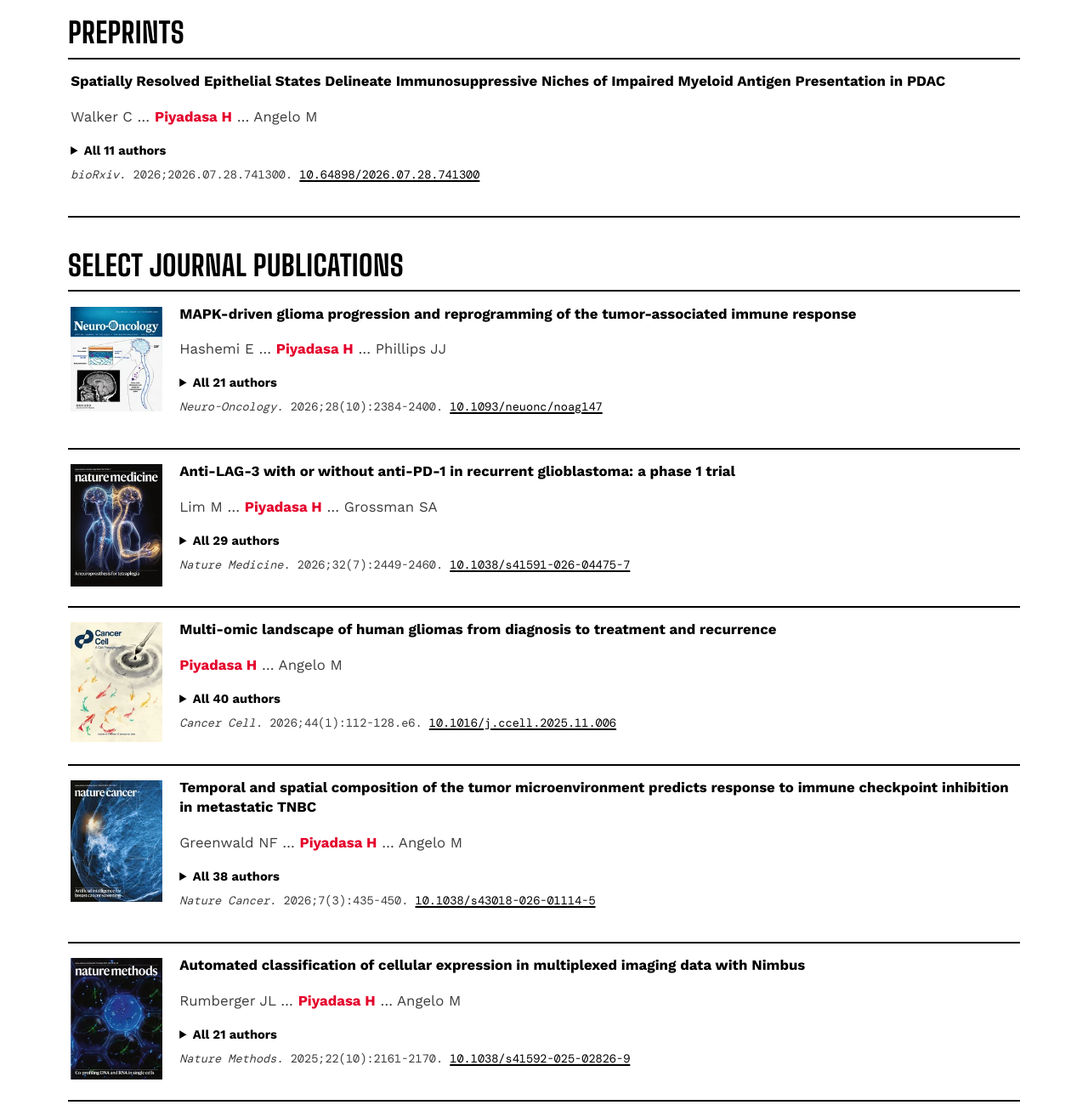
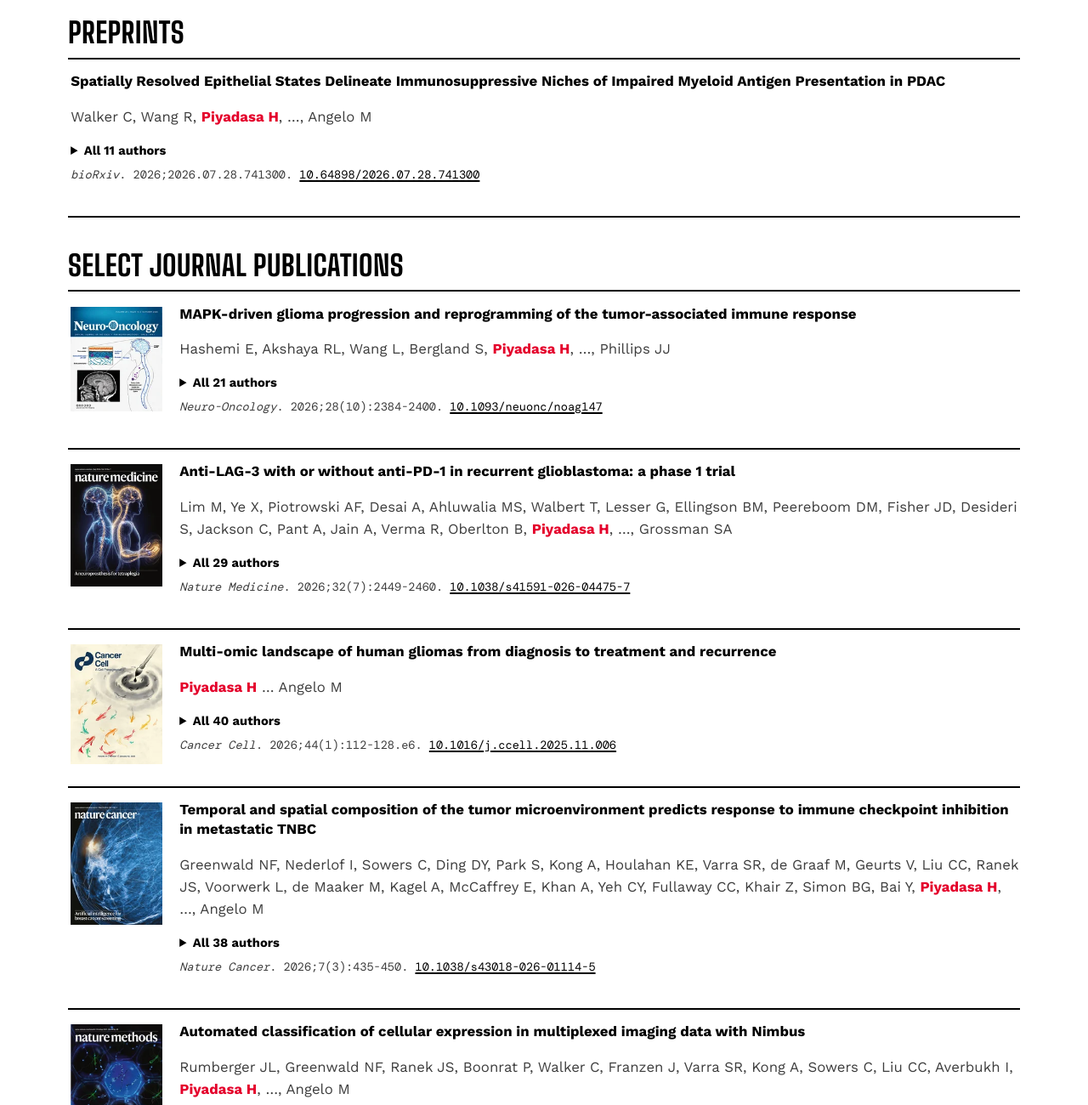
Before and after one commit to Hadeesha/Hadeesha.github.io, a plain HTML site: page publications/index.html in a window 1280 px wide. Shown: the part 380-1680 px from the top of the page at 85% size. Drawn offline with Linux system fonts and the light colour scheme.

Commit message:
Show every author through Piyadasa on the publications page.
For papers where he is not first author, list the names up to and including him, then the last author. First-author papers stay as they were.

Co-authored-by: Hadeesha <Hadeesha@users.noreply.github.com>

```diff
--- a/publications/index.html
+++ b/publications/index.html
@@ -56,7 +56,7 @@
         <ol class="cite-list">
         <li class="citation citation-preprint">
           <p class="cite-title">Spatially Resolved Epithelial States Delineate Immunosuppressive Niches of Impaired Myeloid Antigen Presentation in PDAC</p>
-          <p class="cite-authors">Walker C … <span class="author-self">Piyadasa H</span> … Angelo M</p>
+          <p class="cite-authors">Walker C, Wang R, <span class="author-self">Piyadasa H</span>, …, Angelo M</p>
           <details>
             <summary>All 11 authors</summary>
             <p class="cite-full">Walker C, Wang R, <span class="author-self">Piyadasa H</span>, Benard B, Pelz C, Eng J, Hawthorne K, Sears R, Gentles AJ, Risom T, Angelo M</p>
@@ -73,7 +73,7 @@
           </div>
           <div class="cite-body">
             <p class="cite-title">MAPK-driven glioma progression and reprogramming of the tumor-associated immune response</p>
-            <p class="cite-authors">Hashemi E … <span class="author-self">Piyadasa H</span> … Phillips JJ</p>
+            <p class="cite-authors">Hashemi E, Akshaya RL, Wang L, Bergland S, <span class="author-self">Piyadasa H</span>, …, Phillips JJ</p>
             <details>
               <summary>All 21 authors</summary>
               <p class="cite-full">Hashemi E, Akshaya RL, Wang L, Bergland S, <span class="author-self">Piyadasa H</span>, Ranek JS, Voong V, Kshirsagar A, Shai A, Oberlton B, Kumar A, Berger MS, Chang EF, Oldham MC, Prins RM, Bendall SC, Angelo M, Hervey-Jumper SL, Okada H, Diaz A, Phillips JJ</p>
@@ -88,7 +88,7 @@
           </div>
           <div class="cite-body">
             <p class="cite-title">Anti-LAG-3 with or without anti-PD-1 in recurrent glioblastoma: a phase 1 trial</p>
-            <p class="cite-authors">Lim M … <span class="author-self">Piyadasa H</span> … Grossman SA</p>
+            <p class="cite-authors">Lim M, Ye X, Piotrowski AF, Desai A, Ahluwalia MS, Walbert T, Lesser G, Ellingson BM, Peereboom DM, Fisher JD, Desideri S, Jackson C, Pant A, Jain A, Verma R, Oberlton B, <span class="author-self">Piyadasa H</span>, …, Grossman SA</p>
             <details>
               <summary>All 29 authors</summary>
               <p class="cite-full">Lim M, Ye X, Piotrowski AF, Desai A, Ahluwalia MS, Walbert T, Lesser G, Ellingson BM, Peereboom DM, Fisher JD, Desideri S, Jackson C, Pant A, Jain A, Verma R, Oberlton B, <span class="author-self">Piyadasa H</span>, Bettegowda C, Engle L, Taube J, Bendall SC, Choi J, Drappatz J, Lieberman FS, Kleinberg LR, Pardoll DM, Nabors LB, Wen PY, Grossman SA</p>
@@ -118,7 +118,7 @@
           </div>
           <div class="cite-body">
             <p class="cite-title">Temporal and spatial composition of the tumor microenvironment predicts response to immune checkpoint inhibition in metastatic TNBC</p>
-            <p class="cite-authors">Greenwald NF … <span class="author-self">Piyadasa H</span> … Angelo M</p>
+            <p class="cite-authors">Greenwald NF, Nederlof I, Sowers C, Ding DY, Park S, Kong A, Houlahan KE, Varra SR, de Graaf M, Geurts V, Liu CC, Ranek JS, Voorwerk L, de Maaker M, Kagel A, McCaffrey E, Khan A, Yeh CY, Fullaway CC, Khair Z, Simon BG, Bai Y, <span class="author-self">Piyadasa H</span>, …, Angelo M</p>
             <details>
               <summary>All 38 authors</summary>
               <p class="cite-full">Greenwald NF, Nederlof I, Sowers C, Ding DY, Park S, Kong A, Houlahan KE, Varra SR, de Graaf M, Geurts V, Liu CC, Ranek JS, Voorwerk L, de Maaker M, Kagel A, McCaffrey E, Khan A, Yeh CY, Fullaway CC, Khair Z, Simon BG, Bai Y, <span class="author-self">Piyadasa H</span>, Risom T, Delmastro A, Hartmann FJ, Mangiante L, Sotomayor-Vivas C, Bendall SC, Schumacher TN, Ma Z, Bosse M, van de Vijver MJ, Tibshirani R, Horlings HM, Curtis C, Kok M, Angelo M</p>
@@ -133,7 +133,7 @@
           </div>
           <div class="cite-body">
             <p class="cite-title">Automated classification of cellular expression in multiplexed imaging data with Nimbus</p>
-            <p class="cite-authors">Rumberger JL … <span class="author-self">Piyadasa H</span> … Angelo M</p>
+            <p class="cite-authors">Rumberger JL, Greenwald NF, Ranek JS, Boonrat P, Walker C, Franzen J, Varra SR, Kong A, Sowers C, Liu CC, Averbukh I, <span class="author-self">Piyadasa H</span>, …, Angelo M</p>
             <details>
               <summary>All 21 authors</summary>
               <p class="cite-full">Rumberger JL, Greenwald NF, Ranek JS, Boonrat P, Walker C, Franzen J, Varra SR, Kong A, Sowers C, Liu CC, Averbukh I, <span class="author-self">Piyadasa H</span>, Vanguri R, Nederlof I, Wang XJ, Van Valen D, Kok M, Bendall SC, Hollmann TJ, Kainmueller D, Angelo M</p>
@@ -174,7 +174,7 @@
           </div>
           <div class="cite-body">
             <p class="cite-title">A spatially resolved timeline of the human maternal-fetal interface</p>
-            <p class="cite-authors">Greenbaum S … <span class="author-self">Piyadasa H</span> … Angelo M</p>
+            <p class="cite-authors">Greenbaum S, Averbukh I, Soon E, Rizzuto G, Baranski A, Greenwald NF, Kagel A, Bosse M, Jaswa EG, Khair Z, Kwok S, Warshawsky S, <span class="author-self">Piyadasa H</span>, …, Angelo M</p>
             <details>
               <summary>All 24 authors</summary>
               <p class="cite-full">Greenbaum S, Averbukh I, Soon E, Rizzuto G, Baranski A, Greenwald NF, Kagel A, Bosse M, Jaswa EG, Khair Z, Kwok S, Warshawsky S, <span class="author-self">Piyadasa H</span>, Goldston M, Spence A, Miller G, Schwartz M, Graf W, Van Valen D, Winn VD, Hollmann T, Keren L, van de Rijn M, Angelo M</p>
```
